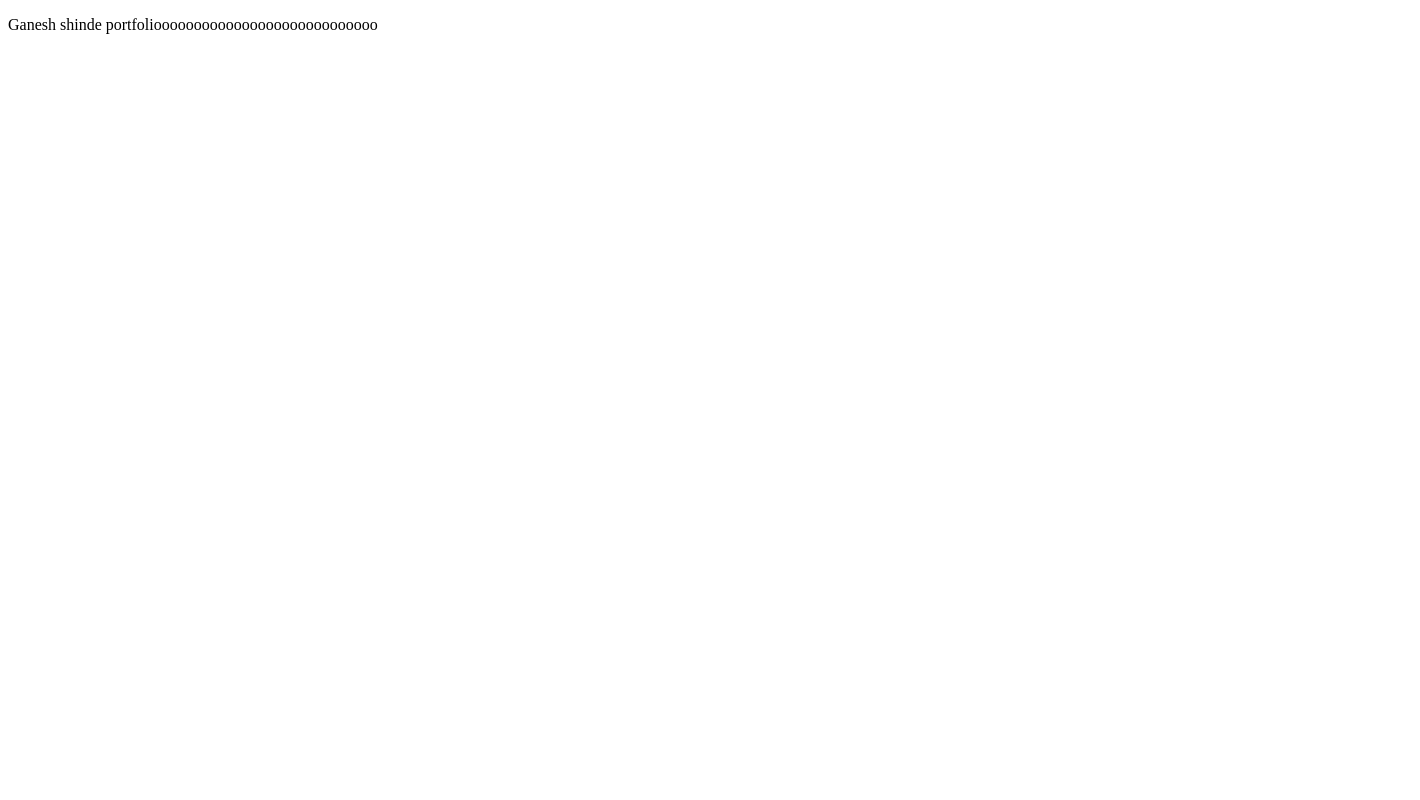
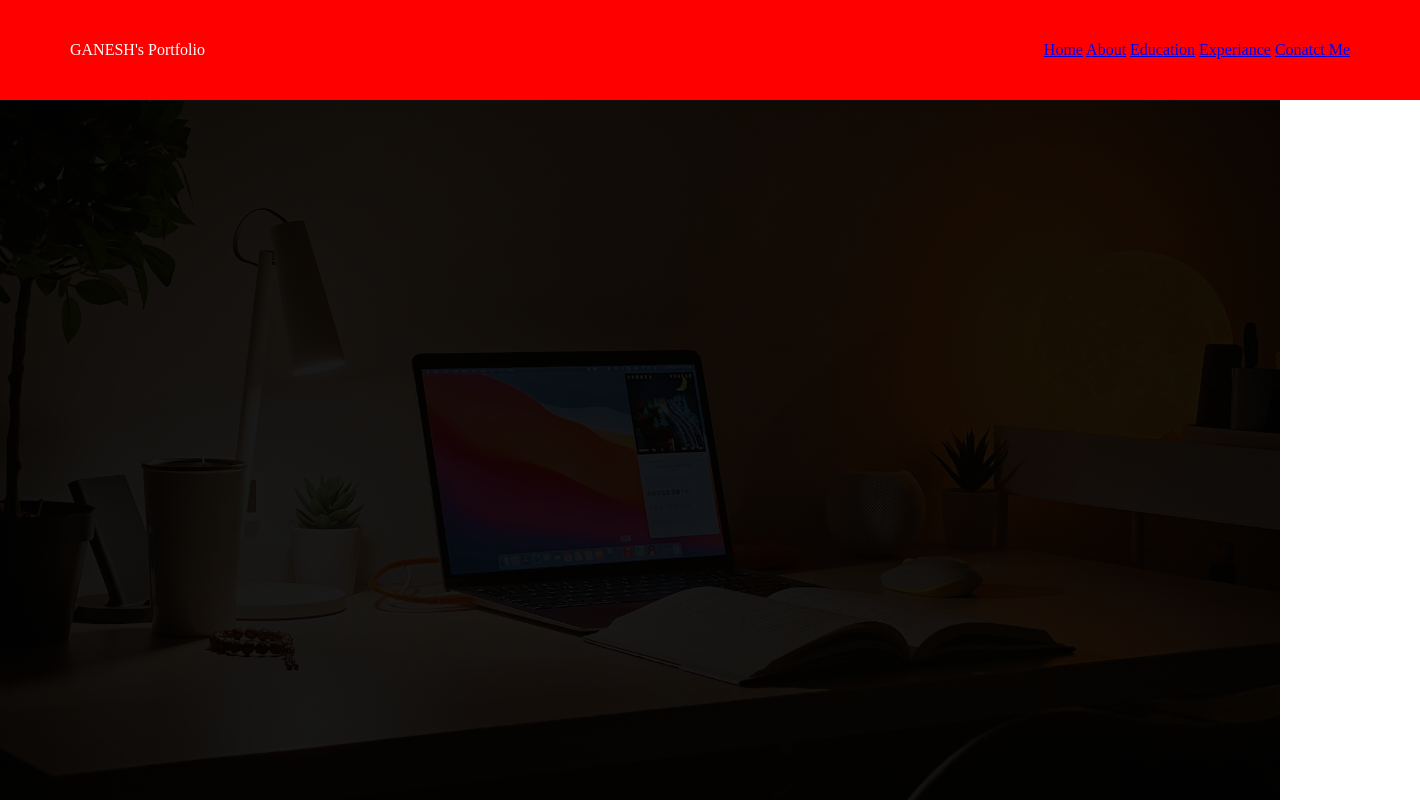
Before and after one commit to GaneshShindee/portfoliooo, a plain HTML site: page index.html in a window 1280 px wide. Shown: the whole page, 1420 px wide, since content can reach past the window. Drawn offline with Linux system fonts and the light colour scheme.

Commit message:
Header changedt

```diff
--- a/index.html
+++ b/index.html
@@ -3,9 +3,27 @@
 <head>
     <meta charset="UTF-8">
     <meta name="viewport" content="width=device-width, initial-scale=1.0">
-    <title>Document</title>
+    <title>Personal Portfolio Website Using HTML & CSS</title>
+    <link rel="stylesheet" href="style.css">
+    <link rel="preconnect" href="https://fonts.googleapis.com">
+    <link rel="preconnect" href="https://fonts.gstatic.com" crossorigin>
+    <link href="https://fonts.googleapis.com/css2?family=Poppins:ital,wght@1,600&display=swap" rel="stylesheet">
+    <link rel="preconnect" href="https://fonts.googleapis.com">
+<link rel="preconnect" href="https://fonts.gstatic.com" crossorigin>
+<link href="https://fonts.googleapis.com/css2?family=Kalam:wght@700&family=Poppins:ital,wght@1,600&display=swap" rel="stylesheet">
 </head>
 <body>
-    <p>Ganesh shinde portfolioooooooooooooooooooooooooooo</p>
+    <header>
+        <nav>
+            <div class="logp">GANESH's Portfolio</div>
+            <div class="class">
+                <a href="#">Home</a>
+                <a href="#">About</a>
+                <a href="#">Education</a>
+                <a href="#">Experiance</a>
+                <a href="#">Conatct Me</a>
+            </div>
+        </nav>
+    </header>
 </body>
 </html>
--- /dev/null
+++ b/style.css
@@ -0,0 +1,25 @@
+/* font-family: 'Poppins', sans-serif; */
+/* font-family: 'Kalam', cursive;
+font-family: 'Poppins', sans-serif; */
+*{padding: 0;margin: 0;box-sizing: 0;}
+
+header{
+    width: 100%;
+    height: 100vh;
+    background: linear-gradient(rgba(0,0,0,0.9),rgba(0,0,0,0.9)),
+                url('laptopnight.avif');
+            background-size: cover;
+            color: white;
+}
+
+nav{
+    width: 100%;
+    height: 100px;
+    background-color: red;
+    display: flex;
+    justify-content: space-between;
+    align-items: center;
+    flex-wrap: wrap;
+    padding: 0 70px;
+
+}
```
Also changed, not shown: laptopnight.avif (added), universe.jpg (added).
